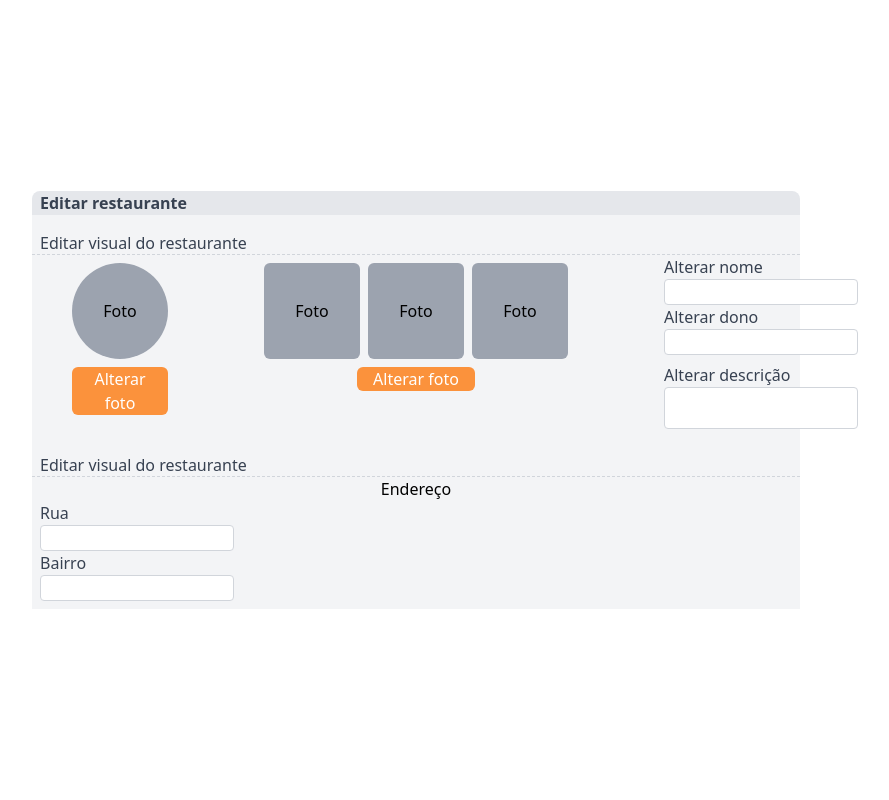
After one commit to FelipeCostaOliveira/Reserva-restaurante, a Flask app: template templates/EditarRestaurante.html in a window 1280 px wide. The commit adds this page. Shown: the whole page, without its empty margins (224-1113 px from the left). Run offline with Flask 3, Linux system fonts and the light colour scheme; the template is opened without the code that fills it, so the values that code supplies are empty; some libraries are stand-ins or nearby versions.

Commit message:
STYLE :: Estilizando página de Editar Restaurantre

```diff
--- /dev/null
+++ b/templates/EditarRestaurante.html
@@ -0,0 +1,117 @@
+<!DOCTYPE html>
+<html lang="en">
+<head>
+    <meta charset="UTF-8">
+    <meta name="viewport" content="width=device-width, initial-scale=1.0">
+    <title>Editar Restaurante</title>
+    <script src="https://cdn.tailwindcss.com"></script>
+    <script src="https://cdnjs.cloudflare.com/ajax/libs/jquery/3.7.1/jquery.min.js" integrity="sha512-v2CJ7UaYy4JwqLDIrZUI/4hqeoQieOmAZNXBeQyjo21dadnwR+8ZaIJVT8EE2iyI61OV8e6M8PP2/4hpQINQ/g==" crossorigin="anonymous" referrerpolicy="no-referrer"></script>
+</head>
+<body>
+    <div class="flex min-h-screen justify-center items-center flex-col">
+        <div class="flex bg-gray-200 w-3/5 rounded-t-lg ">
+            <h1 class="ml-2 font-bold text-gray-700 text-base">Editar restaurante</h1>
+        </div>
+        <div class="flex flex-col bg-gray-100 w-3/5 h-full">
+            <div>
+                <div class="text-gray-700 text-base font-medium mt-4 w-full h-6 border-b border-gray-300 border-dashed">
+                    <h1 class="ml-2">Editar visual do restaurante</h1>
+                </div>
+                <div class="flex flex-row ">
+                    <div class="flex flex-col items-center mt-2 ml-10">
+                        <div class="flex items-center justify-center rounded-full w-24 h-24 bg-gray-400">
+                            <div>
+                                Foto
+                            </div>
+                        </div>
+                        <button class="mt-2 text-white bg-orange-400 rounded-md px-4">
+                            Alterar foto
+                        </button>
+                    </div>
+                    <div class="flex flex-col items-center ml-24 mt-2">
+                        <div class="flex flex-row gap-2">
+                            <div class="flex flex-row items-center justify-center rounded-md w-24 h-24 bg-gray-400">
+                                Foto
+                            </div>
+                            <div class="flex flex-row items-center justify-center rounded-md w-24 h-24 bg-gray-400">
+                                Foto
+                            </div>
+                            <div class="flex flex-row items-center justify-center rounded-md w-24 h-24 bg-gray-400">
+                                Foto
+                            </div>
+                        </div>
+                        <button class="mt-2 text-white bg-orange-400 rounded-md px-4">
+                                Alterar foto
+                        </button>
+                    </div>
+                    <div class="flex flex-col">
+                        <div class="flex flex-col ml-24">
+                            <label for="" class="font-medium text-gray-700">Alterar nome</label>
+                            <input
+                                id=""
+                                type=""
+                                name=""
+                                class="bg-white px-24 border border-gray-300 rounded text-gray-500 w-full"
+                                placeholder=""
+                            />
+                        </div>
+                        <div class="flex flex-col mb-2 ml-24">
+                            <label for="" class="font-medium text-gray-700">Alterar dono</label>
+                            <input
+                                id=""
+                                type=""
+                                name=""
+                                class="bg-white px-24 border border-gray-300 rounded text-gray-500 w-full"
+                                placeholder=""
+                            />
+                        </div>
+                        <div class="flex flex-col mb-2 ml-24">
+                            <label for="" class="font-medium text-gray-700">Alterar descrição</label>
+                            <input
+                                id=""
+                                type=""
+                                name=""
+                                class="bg-white px-2 py-2 border border-gray-300 rounded text-gray-500 w-full"
+                                placeholder=""
+                            />
+                        </div>
+                    </div>
+                </div>
+            </div>
+            <div>
+                <div>
+                    <div class="text-gray-700 text-base font-medium mt-4 w-full h-6 border-b border-gray-300 border-dashed">
+                        <h1 class="ml-2">Editar visual do restaurante</h1>
+                    </div>
+                    <div class="flex flex-col">
+
+                        <div class="flex flex-col">
+                            <h1 class="text-center">Endereço</h1>
+                            <div class="flex flex-col ml-2">
+                                <label for="" class="text-gray-700">Rua</label>
+                                <input
+                                    id=""
+                                    type=""
+                                    name=""
+                                    class="bg-white px-24 border border-gray-300 rounded text-gray-500 w-10"
+                                    placeholder=""
+                                />
+                            </div>
+                            <div class="flex flex-col mb-2 ml-2">
+                                <label for="" class="text-gray-700">Bairro</label>
+                                <input
+                                    id=""
+                                    type=""
+                                    name=""
+                                    class="bg-white px-24 border border-gray-300 rounded text-gray-500 w-10"
+                                    placeholder=""
+                                />
+                            </div>
+                        </div>
+                    </div>
+                </div>
+            </div>
+        </div>
+    </div>
+</body>
+</html>
--- a/templates/RealizarReserva.html
+++ b/templates/RealizarReserva.html
@@ -3,7 +3,7 @@
 <head>
     <meta charset="UTF-8">
     <meta name="viewport" content="width=device-width, initial-scale=1.0">
-    <title>Document</title>
+    <title>Realizar Reserva</title>
     <script src="https://cdn.tailwindcss.com"></script>
     <script src="https://cdnjs.cloudflare.com/ajax/libs/jquery/3.7.1/jquery.min.js" integrity="sha512-v2CJ7UaYy4JwqLDIrZUI/4hqeoQieOmAZNXBeQyjo21dadnwR+8ZaIJVT8EE2iyI61OV8e6M8PP2/4hpQINQ/g==" crossorigin="anonymous" referrerpolicy="no-referrer"></script>
 </head>
```
